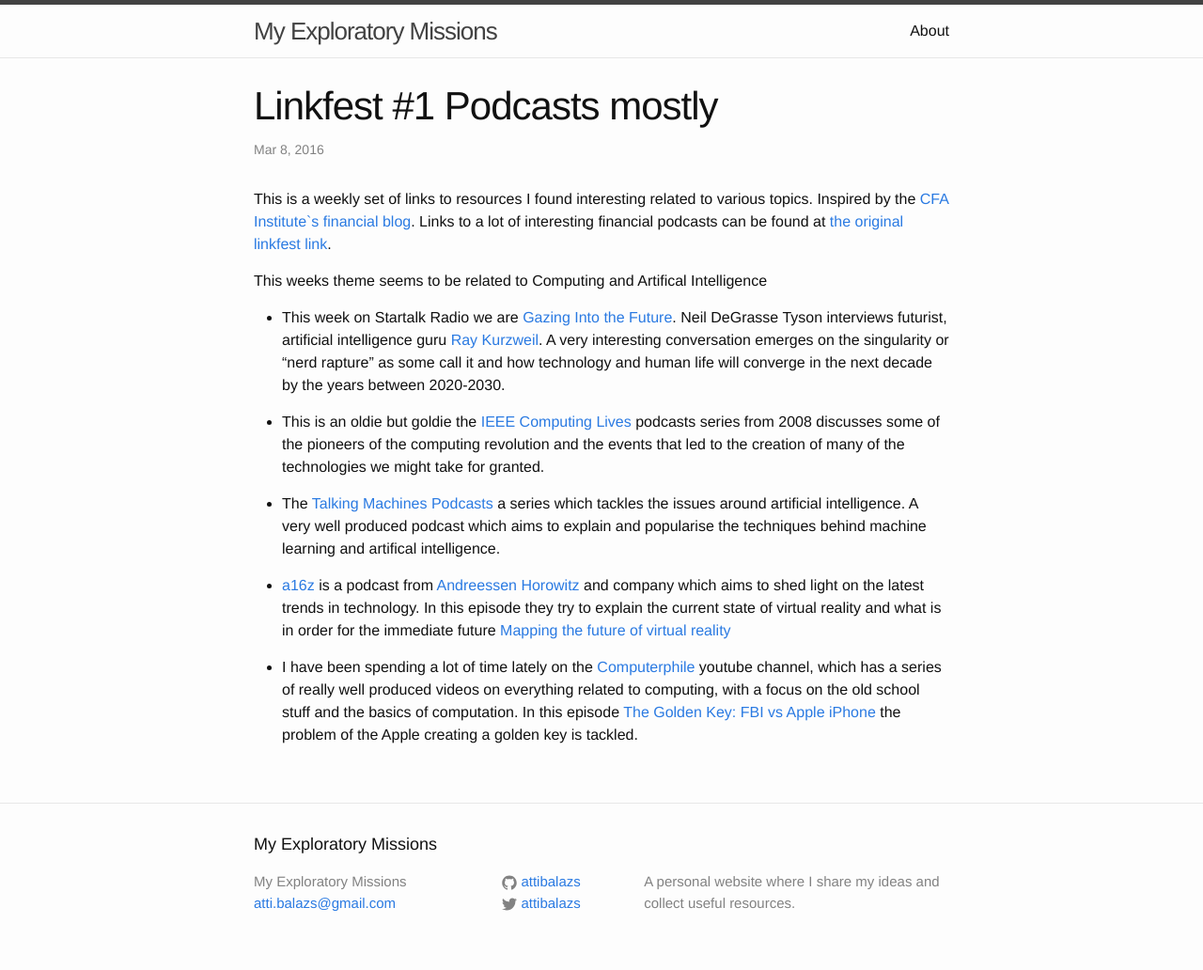
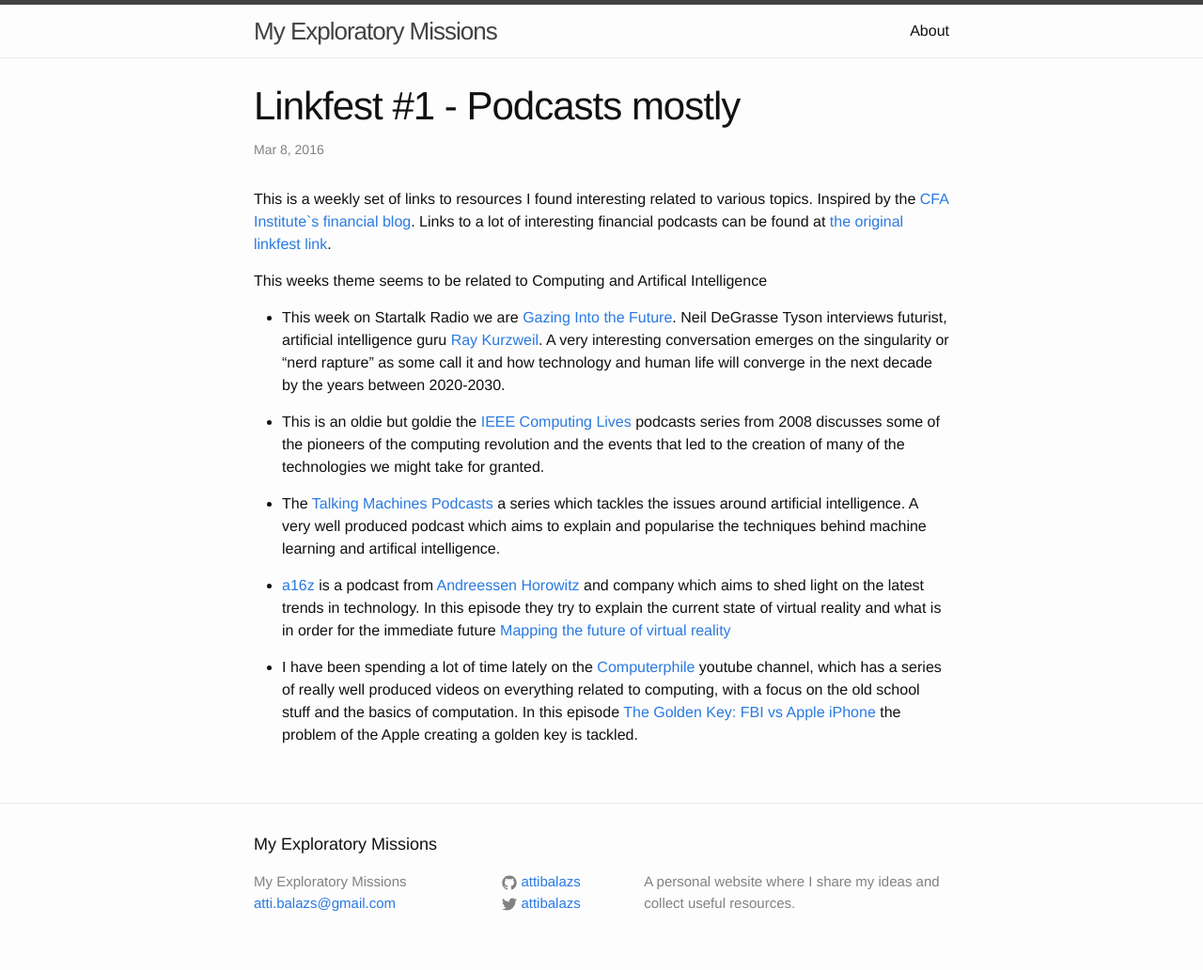
Before and after one commit to gspanoae/softwareranch.github.io, a Jekyll site: the page built from _posts/2016-03-08-linkfest-1.md, in a window 1280 px wide. Shown: the whole page at 94% size. Built offline with Jekyll 4.4.1, drawn with Linux system fonts in a browser that asks for light colours; comment, search, counter and statistics services are not loaded.

Commit message:
oops forgot the dash

```diff
--- a/_posts/2016-03-08-linkfest-1.md
+++ b/_posts/2016-03-08-linkfest-1.md
@@ -1,6 +1,6 @@
 ---
 layout: post
-title:  "Linkfest #1 Podcasts mostly"
+title:  "Linkfest #1 - Podcasts mostly"
 date:   2016-03-08 08:20:26 +0000
 categories: linkfest
 ---
```
